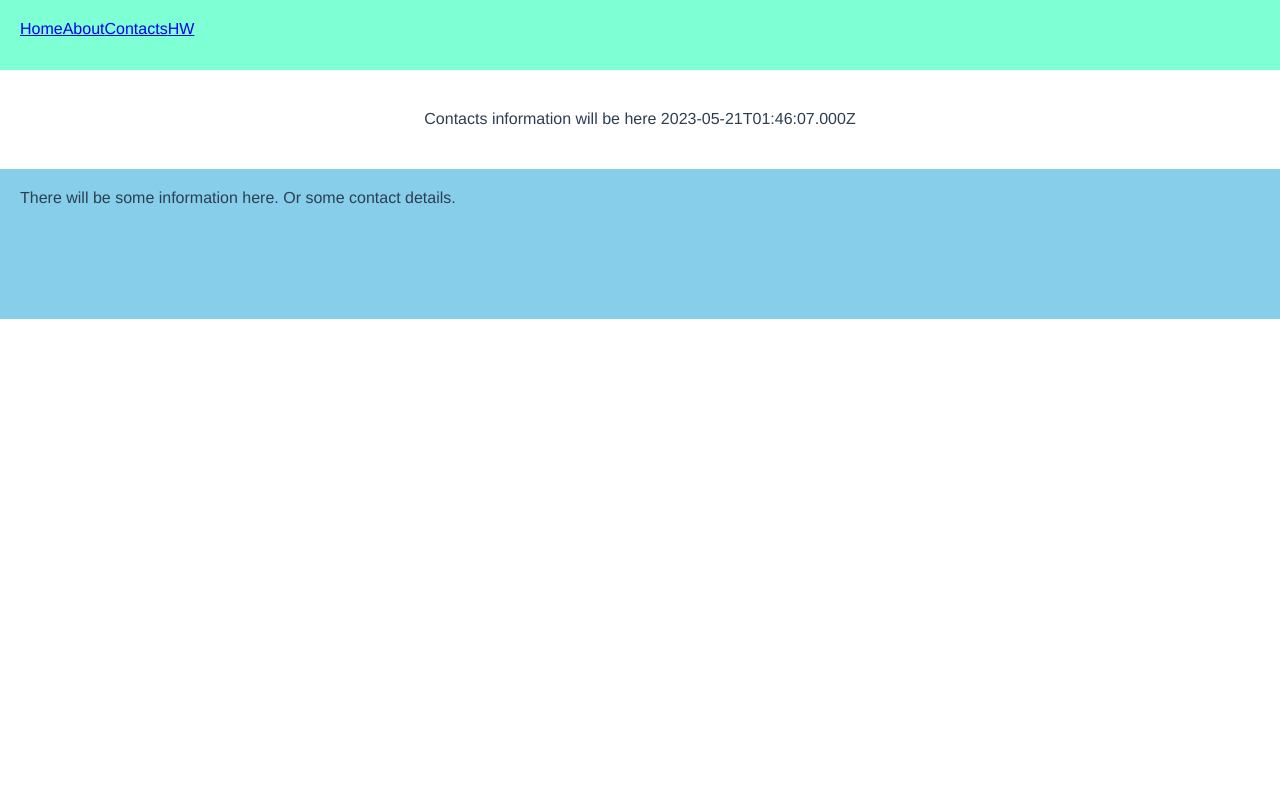
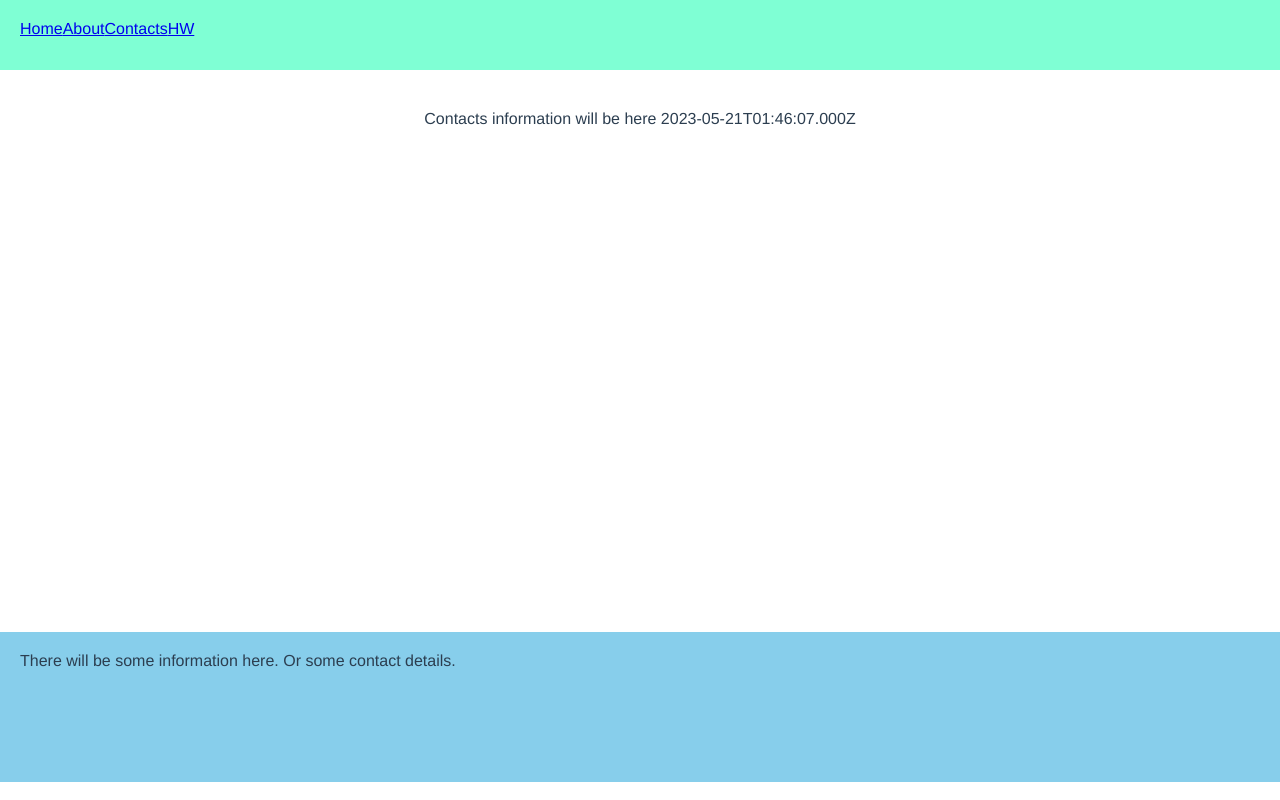
Before and after one commit to piton13/swu-ui, a Vue app: page /contacts in a window 1280 px wide. Built offline with nearby package versions, Linux system fonts and the light colour scheme; the HTML template or start-up script is replaced by a standard one.

Commit message:
make router contant stretched

```diff
--- a/src/App.vue
+++ b/src/App.vue
@@ -27,6 +27,14 @@ export default {
 <style>
 body {
   margin: 0;
+
+  overflow-y: scroll;
+  overflow-x: hidden;
+}
+
+body,
+html {
+  height: 100%;
 }
 
 #app {
@@ -37,6 +45,8 @@ body {
   color: #2c3e50;
   margin-top: 0;
   /*margin-top: 60px;*/
+
+  height: 100%;
 }
 
 .navigation,
@@ -61,7 +71,11 @@ body {
 }
 
 .main-content {
-  min-height: 100vp - 220px;
+  /* make content fix 100% of free space */
+  overflow: auto;
+  min-height: 79%;
+  height: 100%;
+  height: auto;
 }
 
 .footer {
```
